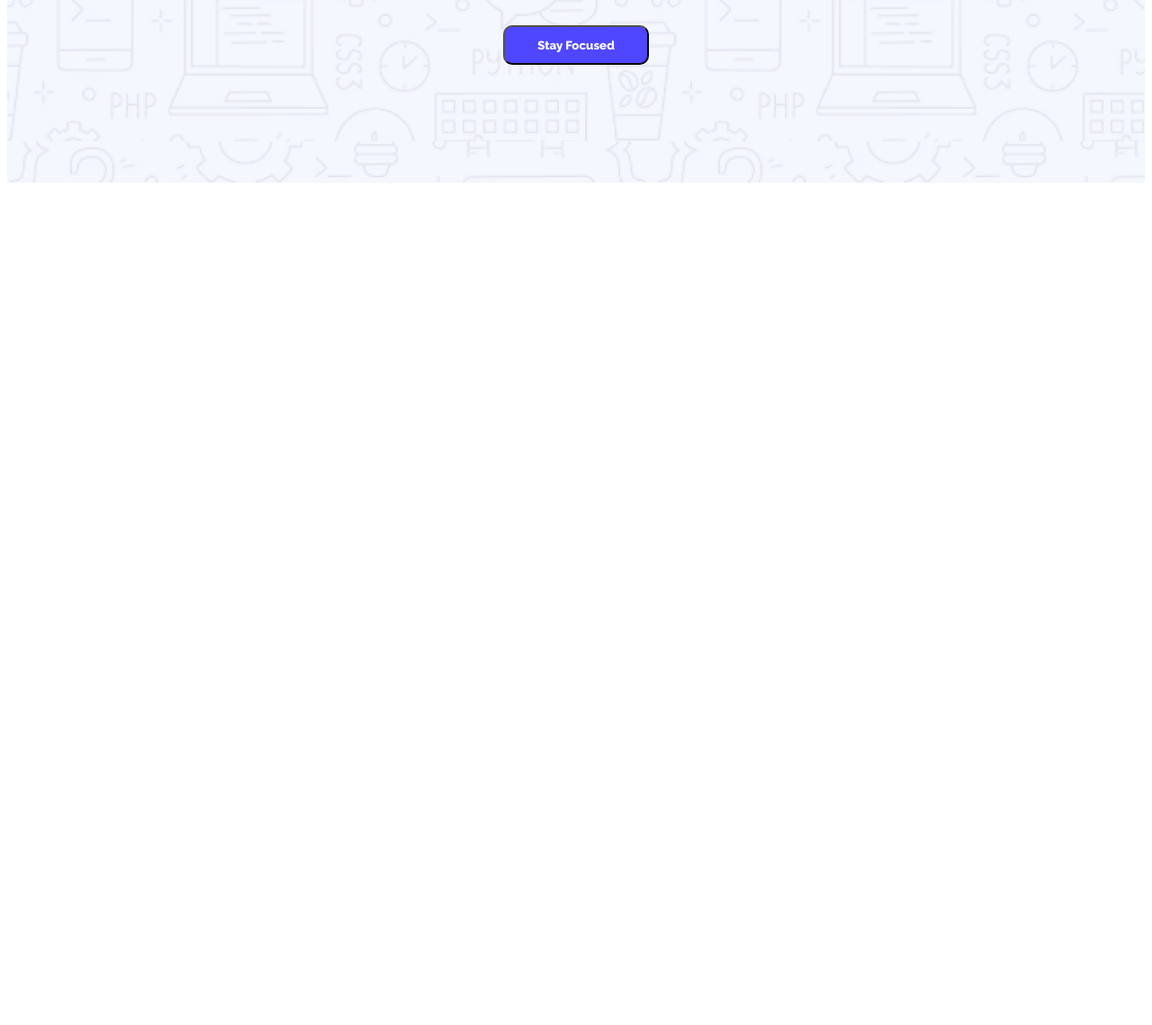
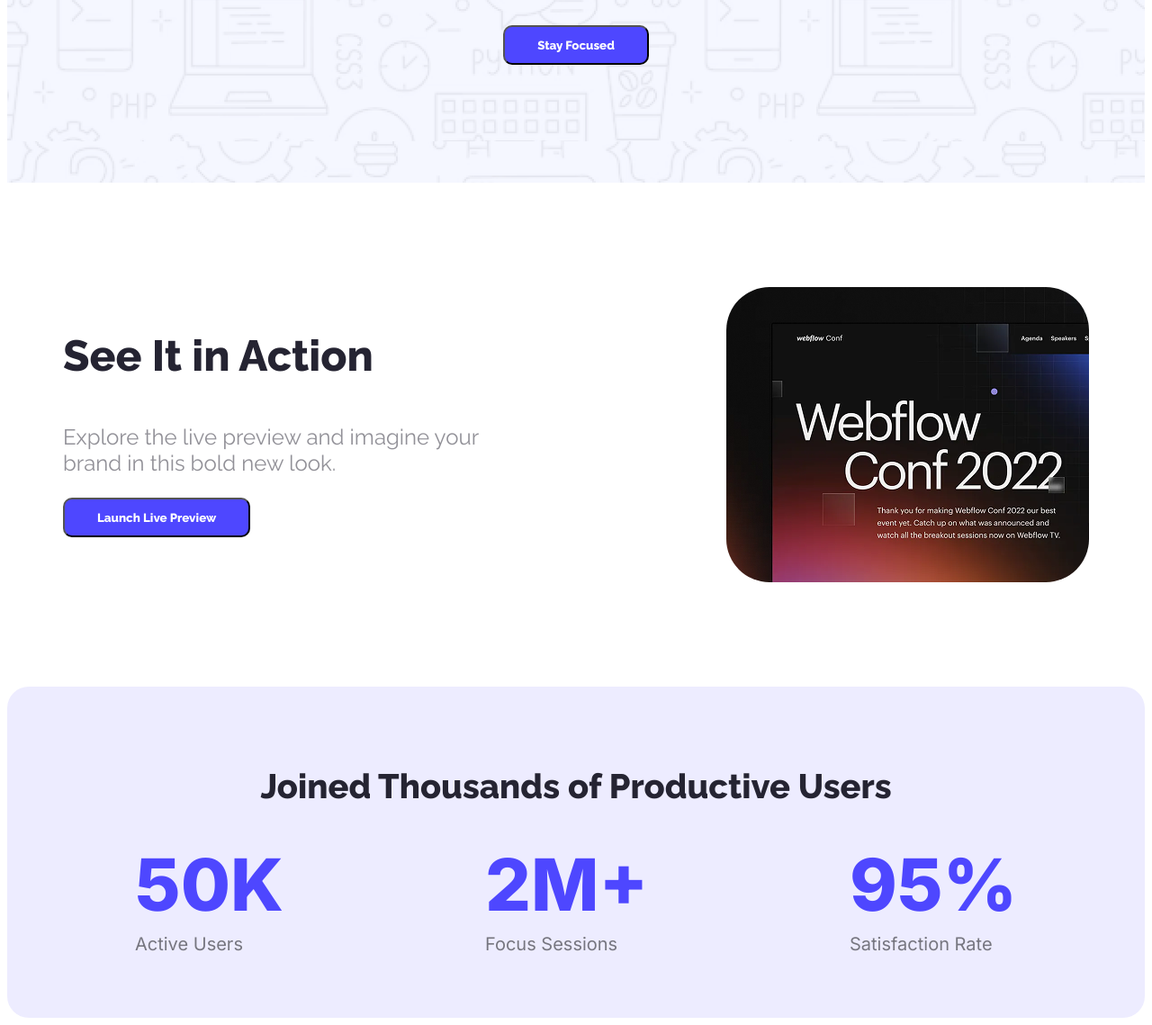
Before and after one commit to Tahmid-ah/Assign-1, a plain HTML site: page index.html in a window 1280 px wide. Shown: the part 503-1642 px from the top of the page at 90% size. Before the commit the page ends 800 px from the top, so only its background shows below. Drawn offline with Linux system fonts and the light colour scheme.

Commit message:
Third section commit

```diff
--- a/css/style.css
+++ b/css/style.css
@@ -56,3 +56,90 @@
     border-radius: 10px;
     font-family: Raleway;
 }
+
+/*----------------------------------------------*/
+
+/* Aaction Section Start*/
+
+.action-section{
+    max-width: 1140px;
+    margin: 0 auto;
+    justify-content: space-between;
+    display: flex;
+    padding-top: 116px;
+
+}
+
+.action-heder{
+    color: rgba(37, 36, 50, 1);
+    font-size: 48px;
+    font-weight: 800;
+    font-family: Raleway;
+    width: 475px;
+}
+
+.action-text{
+    font-size: 24px;
+    font-weight: 400;
+    font-family: Raleway;
+    width: 475px;
+    color: rgba(37, 36, 50, 0.5);
+}
+
+.action-button{
+    background-color: #4E47FF;
+    font-size: 16;
+    font-weight: 800;
+    color: #FFFF;
+    padding: 12px 36px 12px 36px;
+    border-radius: 10px;
+    font-family: Raleway;
+}
+
+.action-image{
+    border-radius: 48px;
+}
+
+/*----------------------------------------*/
+
+/* joint section start*/
+
+.join-section{
+    max-width: 1140px;
+    margin: 0 auto;
+    justify-content: space-between;
+    margin-top: 116px;
+    background-color: rgba(78, 71, 255, 0.1);
+    border-radius: 24px;
+
+    padding: 50px 142px 50px 142px;
+}
+
+.join-texts{
+    display: flex;
+    justify-content: space-between;
+}
+
+.join-header{
+    text-align: center;
+    color: rgba(37, 36, 50, 1);
+    font-size: 38px;
+    font-weight: 800;
+    font-family: Raleway;
+}
+
+.join-hinertext{
+    color:#4E47FF;
+    font-size: 80px;
+    font-weight: 800;
+    font-family: Inter;
+    margin-top: -0px;
+}
+
+.join-pinertext{
+    color:rgba(0, 0, 0, 0.5);
+    font-size: 20px;
+    font-weight: 400;
+    font-family: Inter;
+    margin-top: -100px;
+}
--- a/index.html
+++ b/index.html
@@ -24,5 +24,35 @@
     </div>
     </header>
 
+    <main>
+        <section class="action-section">
+            <div class="action-content">
+                <h3 class="action-heder">See It in Action</h3>
+                <p class="action-text">Explore the live preview and imagine your brand in this bold new look.</p>
+                <button class="action-button">Launch Live Preview</button>
+            </div>
+            <img class="action-image" src="images/wc-mini.png" alt="Action Picture">
+        </section>
+
+        <section class="join-section">
+                <h3 class="join-header">Joined Thousands of Productive Users</h3>
+            <div class="join-texts">
+                <div class="join1">
+                    <h4 class="join-hinertext">50K</h4>
+                    <p class="join-pinertext">Active Users</p>
+                </div>
+                <div class="join1">
+                    <h4 class="join-hinertext">2M+</h4>
+                    <p class="join-pinertext">Focus Sessions</p>
+                </div>
+                <div class="join1">
+                    <h4 class="join-hinertext">95%</h4>
+                    <p class="join-pinertext">Satisfaction Rate</p>
+                </div>
+
+            </div>
+        </section>
+    </main>
+
 </body>
 </html>
```
